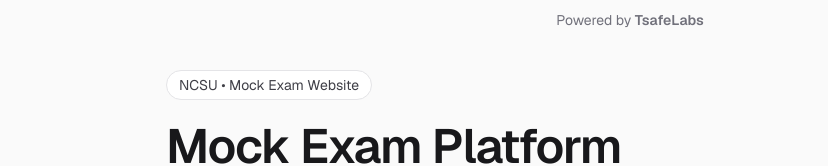
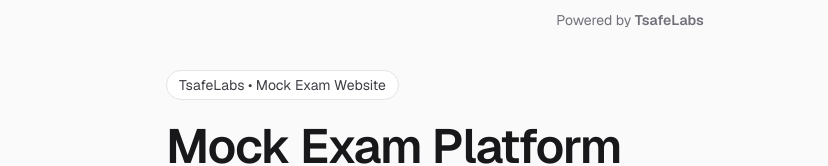
Before and after one commit to BasiruUsman/mock-exam-site, a Next.js app: page / in a window 1280 px wide. Shown: the part 603-769 px from the top of the page, without its empty margins (10-838 px from the left). Built offline with nearby package versions, Linux system fonts and the light colour scheme.

Commit message:
Update logo dimensions and header text

```diff
--- a/app/page.tsx
+++ b/app/page.tsx
@@ -11,8 +11,8 @@ export default function Home() {
             <Image
               src="/tsafelabs-logo.png"
               alt="TsafeLabs Logo"
-              width={900}
-              height={900}
+              width={500}
+              height={500}
               priority
               className="mx-auto w-64 sm:w-80 md:w-[420px]"
             />
@@ -25,7 +25,7 @@ export default function Home() {
         {/* Header Text */}
         <div className="space-y-4">
           <span className="inline-flex w-fit items-center rounded-full border border-zinc-200 bg-white px-3 py-1 text-sm text-zinc-700 dark:border-white/10 dark:bg-zinc-950 dark:text-zinc-300">
-            NCSU • Mock Exam Website
+            TsafeLabs • Mock Exam Website
           </span>
 
           <h1 className="text-4xl font-semibold leading-tight tracking-tight sm:text-5xl">
```
